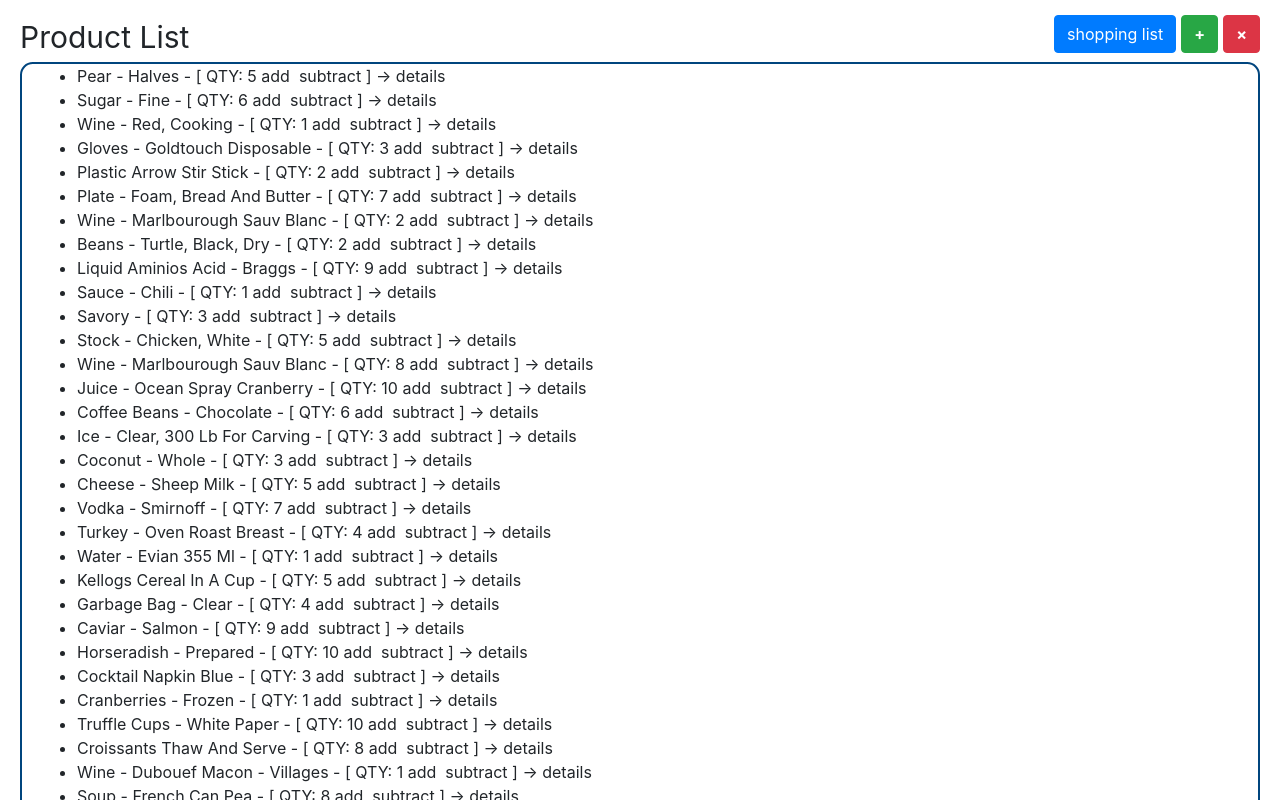
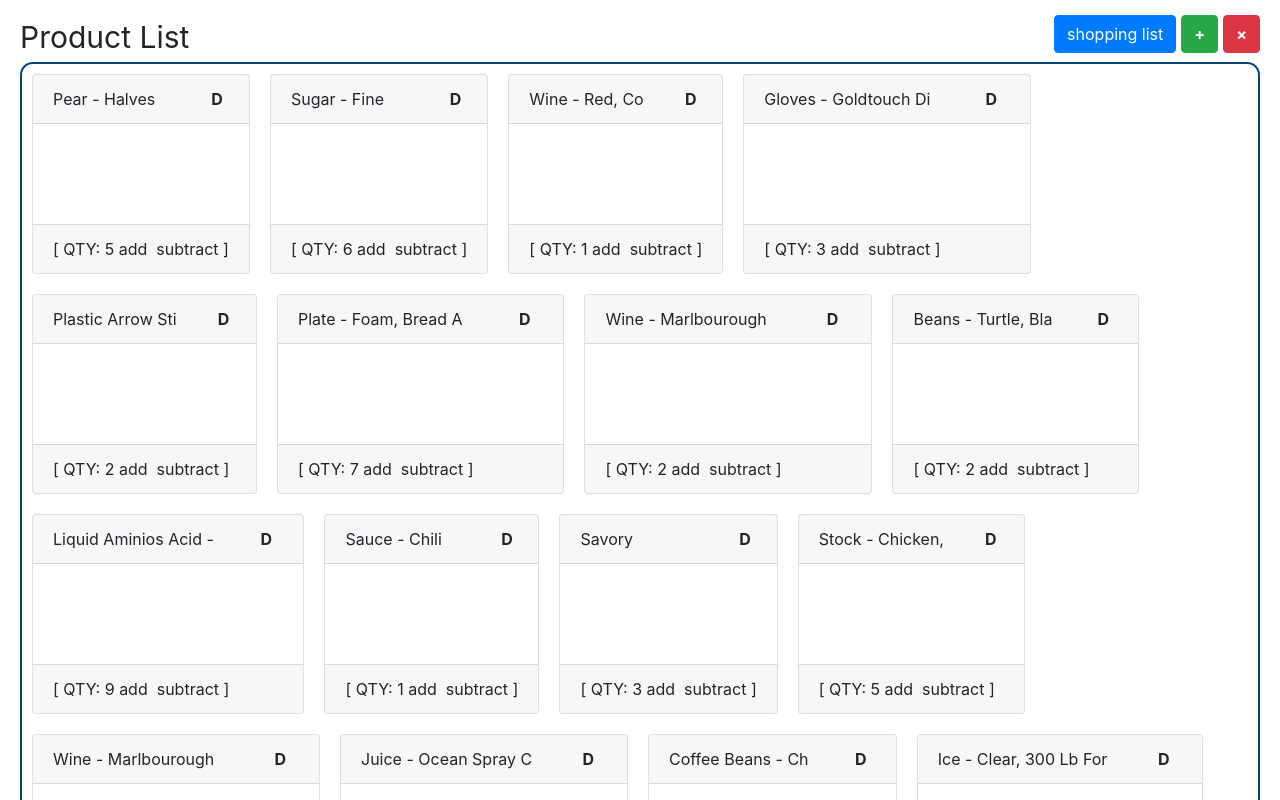
Before and after one commit to ap080221063/Kitchen-Cabinet-Assistant, an Angular app in the folder KCAssistant/: page / in a window 1280 px wide. Shown: the top 800 px of the page. Built offline with nearby package versions, Linux system fonts and the light colour scheme.

Commit message:
css changes to the list - taking shape

```diff
--- a/KCAssistant/src/app/components/product-list/product-list.component.css
+++ b/KCAssistant/src/app/components/product-list/product-list.component.css
@@ -35,3 +35,35 @@
 .fontsizebigger {
     font-size: 30px;
 }
+
+.productCard {
+    max-width: 18rem;
+    max-height: 18rem;
+    float: left;
+    margin: 10px;
+}
+
+.productCard .card-header {
+    max-height: 49px;
+    clear: both;
+}
+
+.productCard .card-body {
+    height: 100px;
+    text-overflow: ellipsis;
+}
+
+.productCardHeaderTitle {
+    max-height: 25px;
+    float: left;
+    width: 70%;
+    word-break: break-all;
+    word-wrap: break-word;
+    text-overflow: ellipsis;
+    overflow-y: hidden;
+}
+
+.productCardHeaderButton {
+    float: right;
+    width: 10%;
+}
--- a/KCAssistant/src/app/components/product-list/product-list.component.html
+++ b/KCAssistant/src/app/components/product-list/product-list.component.html
@@ -19,18 +19,27 @@
 <div class="borderthis listmargins">
   <div class="container-fluid">
     <div class="row">
-      <div class="col-xs-12 col-sm-12 col-md-12 col-lg-12">
-          <div>
-              <ul>
-                <li *ngFor="let p of componentProductList">
-                  {{p.name}} - [ QTY: {{p.quantity}}
-                  <span (click)="alterProductQty('add',p.id)">add</span>&nbsp;
-                  <span (click)="alterProductQty('subtract',p.id)">subtract</span>&nbsp;] ->
-                  <span (click)="productDetails(p.id)">details</span>
-                  <span (click)="removeProduct(p.id)" *ngIf="removeProductBtnVisible">remove</span>
-                </li>
-              </ul>
+      <div class="">
+          <div class="card productCard" *ngFor="let p of componentProductList">
+            <div class="card-header">
+              <div class="productCardHeaderTitle">
+                {{p.name}}
+              </div>
+              <div class="productCardHeaderButton">
+                  <span class="thickerFont" (click)="productDetails(p.id)">D</span>
+                </div>
+              <div class="productCardHeaderButton">
+                <span (click)="removeProduct(p.id)" *ngIf="removeProductBtnVisible">&#xd7;</span>
+              </div>
             </div>
+            <div class="card-body">
+              <!-- <h5 class="card-title">Success card title</h5>
+              <p class="card-text">Some quick example text to build on the card title and make up the bulk of the card's content.</p> -->
+            </div>
+            <div class="card-footer">[ QTY: {{p.quantity}}
+                <span (click)="alterProductQty('add',p.id)">add</span>&nbsp;
+                <span (click)="alterProductQty('subtract',p.id)">subtract</span>&nbsp;]</div>
+          </div>
       </div>
     </div>
   </div>
```
